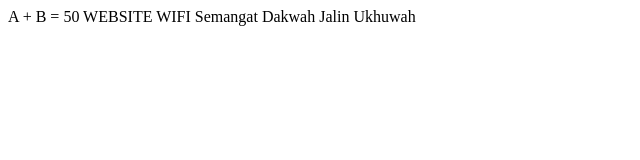
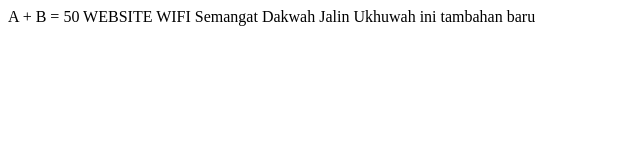
Before and after one commit to GeraldPlakasa/Web-wifi, a plain HTML site: page index.html in a window 1280 px wide. Shown: the whole page, without its empty margins (0-640 px from the left). Drawn offline with Linux system fonts and the light colour scheme.

Commit message:
menambahkan baris baru

```diff
--- a/index.html
+++ b/index.html
@@ -9,5 +9,6 @@
 	A + B = 50
 	WEBSITE WIFI
 	Semangat Dakwah Jalin Ukhuwah
+	ini tambahan baru
 </body>
 </html>
```
